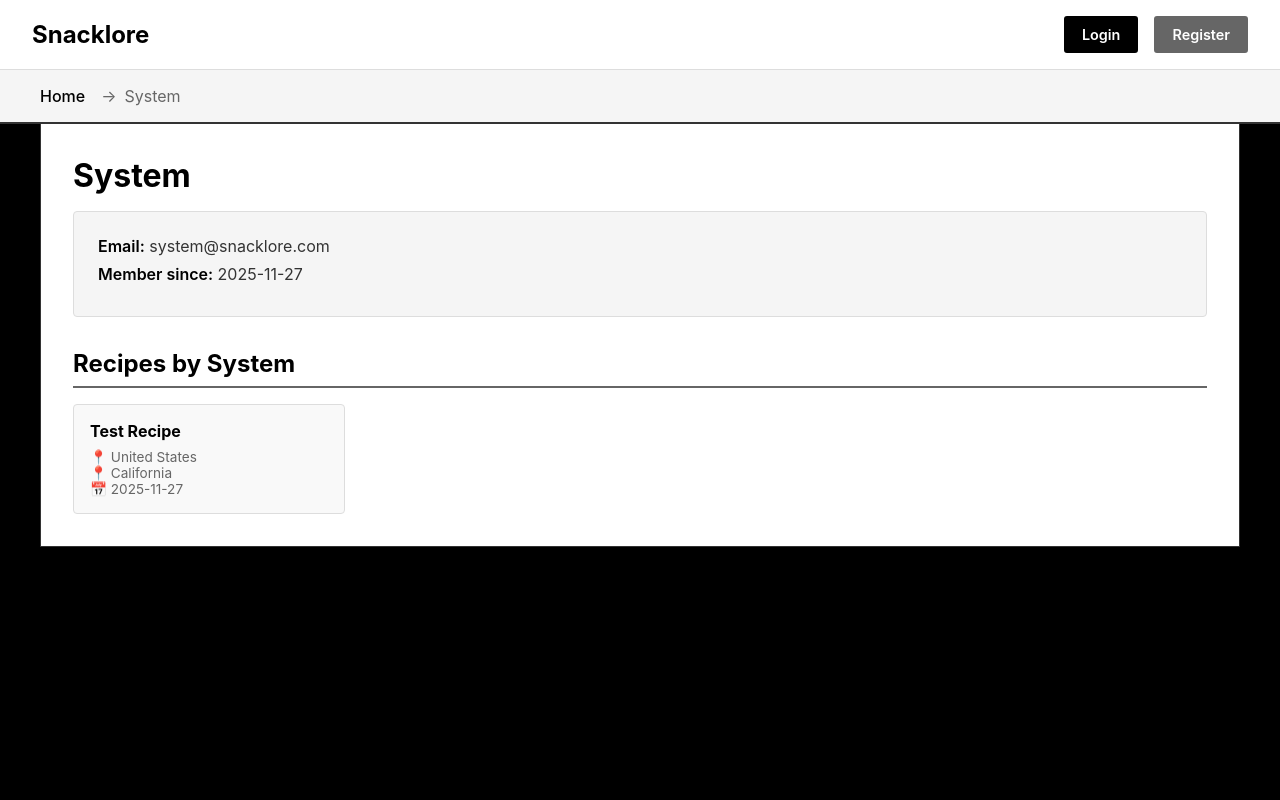
After one commit to 2yan/snacklore, a Flask app: page /user/System in a window 1280 px wide. The commit adds this page. Run offline with Flask 3, Linux system fonts and the light colour scheme.

Commit message:
add pages

```diff
--- a/app.py
+++ b/app.py
@@ -4,6 +4,7 @@ from flask_login import LoginManager, UserMixin, login_user, logout_user, login_
 from werkzeug.security import generate_password_hash, check_password_hash
 from datetime import datetime
 import os
+import re
 
 app = Flask(__name__)
 app.config['SECRET_KEY'] = os.environ.get('SECRET_KEY', 'dev-secret-key-change-in-production')
@@ -25,6 +26,12 @@ class State(db.Model):
     name = db.Column(db.String(100), nullable=False)
     country_id = db.Column(db.Integer, db.ForeignKey('country.id'), nullable=False)
 
+# Association table for favorites
+favorites = db.Table('favorites',
+    db.Column('user_id', db.Integer, db.ForeignKey('user.id'), primary_key=True),
+    db.Column('recipe_id', db.Integer, db.ForeignKey('recipe.id'), primary_key=True)
+)
+
 class User(UserMixin, db.Model):
     id = db.Column(db.Integer, primary_key=True)
     username = db.Column(db.String(80), unique=True, nullable=False)
@@ -37,10 +44,12 @@ class User(UserMixin, db.Model):
     primary_country = db.relationship('Country', foreign_keys=[primary_country_id], backref='users')
     primary_state = db.relationship('State', foreign_keys=[primary_state_id], backref='users')
     recipes = db.relationship('Recipe', backref='owner', lazy=True)
+    favorite_recipes = db.relationship('Recipe', secondary=favorites, lazy='subquery', backref=db.backref('favorited_by', lazy=True))
 
 class Recipe(db.Model):
     id = db.Column(db.Integer, primary_key=True)
     name = db.Column(db.String(200), nullable=False)
+    slug = db.Column(db.String(300), nullable=True, index=True)
     user_id = db.Column(db.Integer, db.ForeignKey('user.id'), nullable=False)
     primary_country_id = db.Column(db.Integer, db.ForeignKey('country.id'), nullable=True)
     primary_state_id = db.Column(db.Integer, db.ForeignKey('state.id'), nullable=True)
@@ -67,6 +76,34 @@ class Ingredient(db.Model):
 @login_manager.user_loader
 def load_user(user_id):
     return User.query.get(int(user_id))
+
+def generate_slug(username, recipe_name):
+    """Generate a slug from username and recipe name"""
+    # Combine username and recipe name
+    combined = f"{username}-{recipe_name}"
+    # Convert to lowercase
+    slug = combined.lower()
+    # Replace spaces and special characters with hyphens
+    slug = re.sub(r'[^\w\s-]', '', slug)
+    slug = re.sub(r'[-\s]+', '-', slug)
+    # Remove leading/trailing hyphens
+    slug = slug.strip('-')
+    return slug
+
+def ensure_recipe_slug(recipe):
+    """Ensure a recipe has a slug, generating one if needed"""
+    if not recipe.slug:
+        recipe.slug = generate_slug(recipe.owner.username, recipe.name)
+        db.session.commit()
+    return recipe.slug
+
+def get_recipe_url(recipe):
+    """Get the URL for a recipe, using slug-based route if possible"""
+    ensure_recipe_slug(recipe)
+    if recipe.primary_country and recipe.primary_state:
+        return url_for('view_recipe', country_name=recipe.primary_country.name, state_name=recipe.primary_state.name, recipe_slug=recipe.slug)
+    # Fallback to old route if no location
+    return url_for('view_recipe_old', recipe_id=recipe.id)
 
 @app.route('/')
 def index():
@@ -149,14 +186,69 @@ def logout():
     flash('You have been logged out', 'info')
     return redirect(url_for('login'))
 
-@app.route('/recipe/<int:recipe_id>')
-def view_recipe(recipe_id):
-    recipe = Recipe.query.get_or_404(recipe_id)
+@app.route('/user/<username>')
+def user_profile(username):
+    user = User.query.filter_by(username=username).first_or_404()
+    user_recipes = Recipe.query.filter_by(user_id=user.id).order_by(Recipe.created_at.desc()).all()
+    # Show favorites only if viewing own profile
+    favorite_recipes = user.favorite_recipes if (current_user.is_authenticated and current_user.id == user.id) else []
+
+    breadcrumbs = [{'label': username, 'url': None}]
+    return render_template('user_profile.html', profile_user=user, user_recipes=user_recipes, favorite_recipes=favorite_recipes, breadcrumbs=breadcrumbs)
+
+@app.route('/world')
+def world_map():
+    countries = Country.query.order_by(Country.name).all()
+    breadcrumbs = [{'label': 'World', 'url': None}]
+    return render_template('world.html', countries=countries, breadcrumbs=breadcrumbs)
+
+@app.route('/country/<country_name>')
+def view_country(country_name):
+    country = Country.query.filter_by(name=country_name).first_or_404()
+    states = State.query.filter_by(country_id=country.id).order_by(State.name).all()
+    recipes = Recipe.query.filter_by(primary_country_id=country.id).order_by(Recipe.created_at.desc()).all()
+
+    breadcrumbs = [{'label': 'World', 'url': url_for('world_map')}, {'label': country_name, 'url': None}]
+    return render_template('country.html', country=country, states=states, recipes=recipes, breadcrumbs=breadcrumbs)
+
+@app.route('/country/<country_name>/<state_name>/<recipe_slug>')
+def view_recipe(country_name, state_name, recipe_slug):
+    # Find recipe by slug
+    recipe = Recipe.query.filter_by(slug=recipe_slug).first_or_404()
+
+    # Verify country and state match
+    if recipe.primary_country and recipe.primary_country.name != country_name:
+        flash('Recipe location mismatch', 'error')
+        return redirect(url_for('index'))
+    if recipe.primary_state and recipe.primary_state.name != state_name:
+        flash('Recipe location mismatch', 'error')
+        return redirect(url_for('index'))
+
     is_owner = current_user.is_authenticated and recipe.user_id == current_user.id
+    is_favorited = current_user.is_authenticated and recipe in current_user.favorite_recipes
     countries = Country.query.all()
     states = State.query.all()
-    breadcrumbs = [{'label': recipe.name, 'url': None}]
-    return render_template('recipe.html', recipe=recipe, is_owner=is_owner, countries=countries, states=states, breadcrumbs=breadcrumbs)
+
+    breadcrumbs = []
+    if recipe.primary_country:
+        breadcrumbs.append({'label': recipe.primary_country.name, 'url': url_for('view_country', country_name=recipe.primary_country.name)})
+    if recipe.primary_state:
+        breadcrumbs.append({'label': recipe.primary_state.name, 'url': None})
+    breadcrumbs.append({'label': recipe.name, 'url': None})
+
+    return render_template('recipe.html', recipe=recipe, is_owner=is_owner, is_favorited=is_favorited, countries=countries, states=states, breadcrumbs=breadcrumbs)
+
+# Keep old route for backwards compatibility, redirect to new route
+@app.route('/recipe/<int:recipe_id>')
+def view_recipe_old(recipe_id):
+    recipe = Recipe.query.get_or_404(recipe_id)
+    ensure_recipe_slug(recipe)
+    if recipe.primary_country and recipe.primary_state:
+        return redirect(url_for('view_recipe', country_name=recipe.primary_country.name, state_name=recipe.primary_state.name, recipe_slug=recipe.slug))
+    else:
+        # If no location, redirect to home
+        flash('Recipe location not set', 'error')
+        return redirect(url_for('index'))
 
 @app.route('/recipe/<int:recipe_id>/edit', methods=['POST'])
 @login_required
@@ -164,16 +256,29 @@ def edit_recipe(recipe_id):
     recipe = Recipe.query.get_or_404(recipe_id)
     if recipe.user_id != current_user.id:
         flash('You do not have permission to edit this recipe', 'error')
-        return redirect(url_for('view_recipe', recipe_id=recipe_id))
+        ensure_recipe_slug(recipe)
+        if recipe.primary_country and recipe.primary_state:
+            return redirect(url_for('view_recipe', country_name=recipe.primary_country.name, state_name=recipe.primary_state.name, recipe_slug=recipe.slug))
+        return redirect(url_for('index'))
 
+    old_name = recipe.name
     recipe.name = request.form.get('name', recipe.name)
     country_id = request.form.get('country_id')
     state_id = request.form.get('state_id')
     recipe.primary_country_id = int(country_id) if country_id else None
     recipe.primary_state_id = int(state_id) if state_id else None
+
+    # Regenerate slug if name changed
+    if old_name != recipe.name:
+        recipe.slug = generate_slug(recipe.owner.username, recipe.name)
+
+    ensure_recipe_slug(recipe)
     db.session.commit()
     flash('Recipe updated successfully', 'success')
-    return redirect(url_for('view_recipe', recipe_id=recipe_id))
+
+    if recipe.primary_country and recipe.primary_state:
+        return redirect(url_for('view_recipe', country_name=recipe.primary_country.name, state_name=recipe.primary_state.name, recipe_slug=recipe.slug))
+    return redirect(url_for('index'))
 
 @app.route('/recipe/<int:recipe_id>/step/<int:step_id>/edit', methods=['POST'])
 @login_required
@@ -321,6 +426,28 @@ def update_step_order(recipe_id):
     db.session.commit()
     return jsonify({'success': True})
 
+@app.route('/recipe/<int:recipe_id>/favorite', methods=['POST'])
+@login_required
+def favorite_recipe(recipe_id):
+    recipe = Recipe.query.get_or_404(recipe_id)
+    if recipe not in current_user.favorite_recipes:
+        current_user.favorite_recipes.append(recipe)
+        db.session.commit()
+        flash('Recipe added to favorites', 'success')
+    else:
+        flash('Recipe already in favorites', 'info')
+    return redirect(get_recipe_url(recipe))
+
+@app.route('/recipe/<int:recipe_id>/unfavorite', methods=['POST'])
+@login_required
+def unfavorite_recipe(recipe_id):
+    recipe = Recipe.query.get_or_404(recipe_id)
+    if recipe in current_user.favorite_recipes:
+        current_user.favorite_recipes.remove(recipe)
+        db.session.commit()
+        flash('Recipe removed from favorites', 'success')
+    return redirect(get_recipe_url(recipe))
+
 def init_db():
     """Initialize database with system user, countries, states, and test recipe"""
     # Create System user if it doesn't exist
@@ -379,7 +506,8 @@ def init_db():
             name='Test Recipe',
             user_id=system_user.id,
             primary_country_id=us.id if us else None,
-            primary_state_id=california.id if california else None
+            primary_state_id=california.id if california else None,
+            slug=generate_slug(system_user.username, 'Test Recipe')
         )
         db.session.add(test_recipe)
         db.session.flush()
@@ -453,4 +581,9 @@ if __name__ == '__main__':
     with app.app_context():
         db.create_all()
         init_db()
+        # Generate slugs for any existing recipes that don't have them
+        recipes_without_slugs = Recipe.query.filter_by(slug=None).all()
+        for recipe in recipes_without_slugs:
+            recipe.slug = generate_slug(recipe.owner.username, recipe.name)
+        db.session.commit()
     app.run(host='0.0.0.0', port=5000, debug=True)
--- a/templates/home.html
+++ b/templates/home.html
@@ -262,7 +262,7 @@
                 {% if recipes %}
                 <span class="breadcrumb-separator">→</span>
                 <div class="breadcrumb-item">
-                    <a href="{{ url_for('view_recipe', recipe_id=recipes[0].id) }}">View Recipe</a>
+                    <a href="{% if recipes[0].primary_country and recipes[0].primary_state %}{{ url_for('view_recipe', country_name=recipes[0].primary_country.name, state_name=recipes[0].primary_state.name, recipe_slug=recipes[0].slug) }}{% else %}{{ url_for('view_recipe_old', recipe_id=recipes[0].id) }}{% endif %}">View Recipe</a>
                 </div>
                 <span class="breadcrumb-separator">→</span>
                 <div class="breadcrumb-item">
@@ -292,7 +292,7 @@
                     <ul class="site-map-links">
                         {% if recipes %}
                             {% for recipe in recipes %}
-                            <li><a href="{{ url_for('view_recipe', recipe_id=recipe.id) }}">{{ recipe.name }}</a></li>
+                            <li><a href="{% if recipe.primary_country and recipe.primary_state %}{{ url_for('view_recipe', country_name=recipe.primary_country.name, state_name=recipe.primary_state.name, recipe_slug=recipe.slug) }}{% else %}{{ url_for('view_recipe_old', recipe_id=recipe.id) }}{% endif %}">{{ recipe.name }}</a></li>
                             {% endfor %}
                         {% else %}
                             <li class="empty-state">No recipes available</li>
@@ -315,7 +315,7 @@
             <div class="recipes-grid">
                 {% for recipe in recipes %}
                 <div class="recipe-card">
-                    <a href="{{ url_for('view_recipe', recipe_id=recipe.id) }}">
+                    <a href="{% if recipe.primary_country and recipe.primary_state %}{{ url_for('view_recipe', country_name=recipe.primary_country.name, state_name=recipe.primary_state.name, recipe_slug=recipe.slug) }}{% else %}{{ url_for('view_recipe_old', recipe_id=recipe.id) }}{% endif %}">
                         <h4>{{ recipe.name }}</h4>
                         <div class="recipe-meta">
                             {% if recipe.primary_country %}
--- /dev/null
+++ b/templates/user_profile.html
@@ -0,0 +1,169 @@
+<!DOCTYPE html>
+<html lang="en">
+<head>
+    <meta charset="UTF-8">
+    <meta name="viewport" content="width=device-width, initial-scale=1.0">
+    <title>{{ profile_user.username }} - Snacklore</title>
+    <style>
+        * { margin: 0; padding: 0; box-sizing: border-box; }
+        body {
+            font-family: -apple-system, BlinkMacSystemFont, 'Segoe UI', Roboto, Oxygen, Ubuntu, Cantarell, sans-serif;
+            background: #000;
+            min-height: 100vh;
+            padding: 0;
+        }
+        .container {
+            background: #fff;
+            padding: 2rem;
+            max-width: 1200px;
+            margin: 0 auto;
+            border: 1px solid #333;
+            border-top: none;
+            margin-top: 0;
+        }
+        h1 { margin-bottom: 1rem; color: #000; }
+        .user-info {
+            background: #f5f5f5;
+            padding: 1.5rem;
+            margin-bottom: 2rem;
+            border: 1px solid #ddd;
+            border-radius: 4px;
+        }
+        .user-detail {
+            margin-bottom: 0.5rem;
+            color: #333;
+        }
+        .user-detail-label {
+            font-weight: 600;
+            color: #000;
+        }
+        .recipes-section {
+            margin-top: 2rem;
+        }
+        .section-title {
+            font-size: 1.5rem;
+            color: #000;
+            margin-bottom: 1rem;
+            padding-bottom: 0.5rem;
+            border-bottom: 2px solid #666;
+        }
+        .recipes-grid {
+            display: grid;
+            grid-template-columns: repeat(auto-fill, minmax(250px, 1fr));
+            gap: 1rem;
+            margin-top: 1rem;
+        }
+        .recipe-card {
+            background: #f9f9f9;
+            padding: 1rem;
+            border: 1px solid #ddd;
+            border-radius: 4px;
+            transition: transform 0.2s, box-shadow 0.2s;
+        }
+        .recipe-card:hover {
+            transform: translateY(-2px);
+            box-shadow: 0 4px 8px rgba(0,0,0,0.1);
+        }
+        .recipe-card a {
+            color: #000;
+            text-decoration: none;
+            display: block;
+        }
+        .recipe-card h4 {
+            margin-bottom: 0.5rem;
+            color: #000;
+        }
+        .recipe-meta {
+            font-size: 0.85rem;
+            color: #666;
+            margin-top: 0.5rem;
+        }
+        .empty-state {
+            text-align: center;
+            padding: 2rem;
+            color: #666;
+        }
+    </style>
+</head>
+<body>
+    {% include 'includes/header.html' %}
+    <div class="container">
+        <h1>{{ profile_user.username }}</h1>
+
+        <div class="user-info">
+            <div class="user-detail">
+                <span class="user-detail-label">Email:</span> {{ profile_user.email }}
+            </div>
+            {% if profile_user.primary_country %}
+            <div class="user-detail">
+                <span class="user-detail-label">Country:</span> {{ profile_user.primary_country.name }}
+            </div>
+            {% endif %}
+            {% if profile_user.primary_state %}
+            <div class="user-detail">
+                <span class="user-detail-label">State:</span> {{ profile_user.primary_state.name }}
+            </div>
+            {% endif %}
+            <div class="user-detail">
+                <span class="user-detail-label">Member since:</span> {{ profile_user.registered_on.strftime('%Y-%m-%d') if profile_user.registered_on else 'N/A' }}
+            </div>
+        </div>
+
+        <div class="recipes-section">
+            <h2 class="section-title">Recipes by {{ profile_user.username }}</h2>
+            {% if user_recipes %}
+            <div class="recipes-grid">
+                {% for recipe in user_recipes %}
+                <div class="recipe-card">
+                    <a href="{% if recipe.primary_country and recipe.primary_state %}{{ url_for('view_recipe', country_name=recipe.primary_country.name, state_name=recipe.primary_state.name, recipe_slug=recipe.slug) }}{% else %}{{ url_for('view_recipe_old', recipe_id=recipe.id) }}{% endif %}">
+                        <h4>{{ recipe.name }}</h4>
+                        <div class="recipe-meta">
+                            {% if recipe.primary_country %}
+                                <div>📍 {{ recipe.primary_country.name }}</div>
+                            {% endif %}
+                            {% if recipe.primary_state %}
+                                <div>📍 {{ recipe.primary_state.name }}</div>
+                            {% endif %}
+                            {% if recipe.created_at %}
+                                <div>📅 {{ recipe.created_at.strftime('%Y-%m-%d') }}</div>
+                            {% endif %}
+                        </div>
+                    </a>
+                </div>
+                {% endfor %}
+            </div>
+            {% else %}
+            <div class="empty-state">No recipes yet.</div>
+            {% endif %}
+        </div>
+
+        {% if current_user.is_authenticated and current_user.id == profile_user.id %}
+        <div class="recipes-section">
+            <h2 class="section-title">My Favorites</h2>
+            {% if favorite_recipes %}
+            <div class="recipes-grid">
+                {% for recipe in favorite_recipes %}
+                <div class="recipe-card">
+                    <a href="{% if recipe.primary_country and recipe.primary_state %}{{ url_for('view_recipe', country_name=recipe.primary_country.name, state_name=recipe.primary_state.name, recipe_slug=recipe.slug) }}{% else %}{{ url_for('view_recipe_old', recipe_id=recipe.id) }}{% endif %}">
+                        <h4>{{ recipe.name }}</h4>
+                        <div class="recipe-meta">
+                            <div>👤 {{ recipe.owner.username }}</div>
+                            {% if recipe.primary_country %}
+                                <div>📍 {{ recipe.primary_country.name }}</div>
+                            {% endif %}
+                            {% if recipe.primary_state %}
+                                <div>📍 {{ recipe.primary_state.name }}</div>
+                            {% endif %}
+                        </div>
+                    </a>
+                </div>
+                {% endfor %}
+            </div>
+            {% else %}
+            <div class="empty-state">No favorite recipes yet.</div>
+            {% endif %}
+        </div>
+        {% endif %}
+    </div>
+</body>
+</html>
```
Also changed, not shown: templates/country.html (added, +120 -0 lines), templates/recipe.html (+16 -3 lines), templates/world.html (added, +95 -0 lines).
